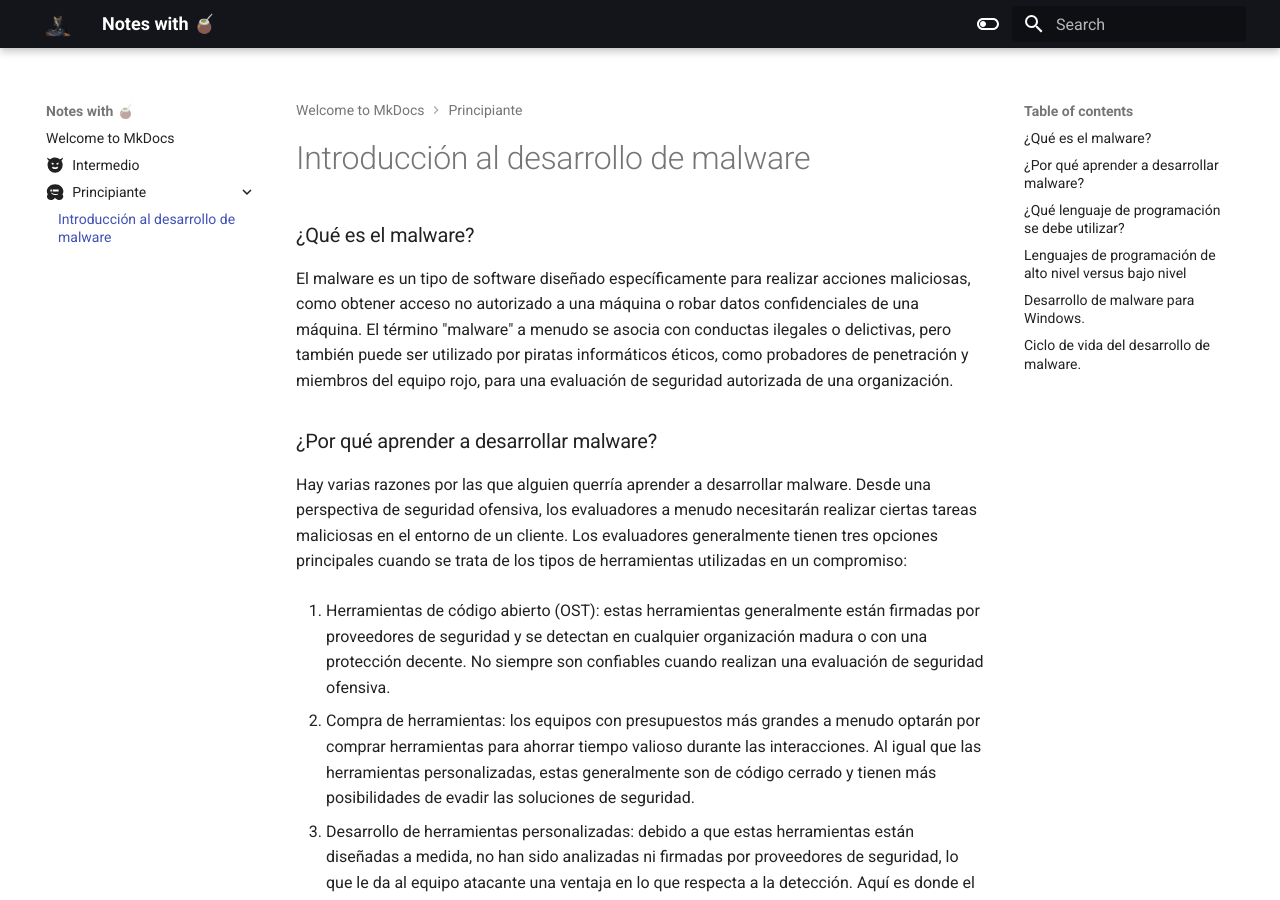
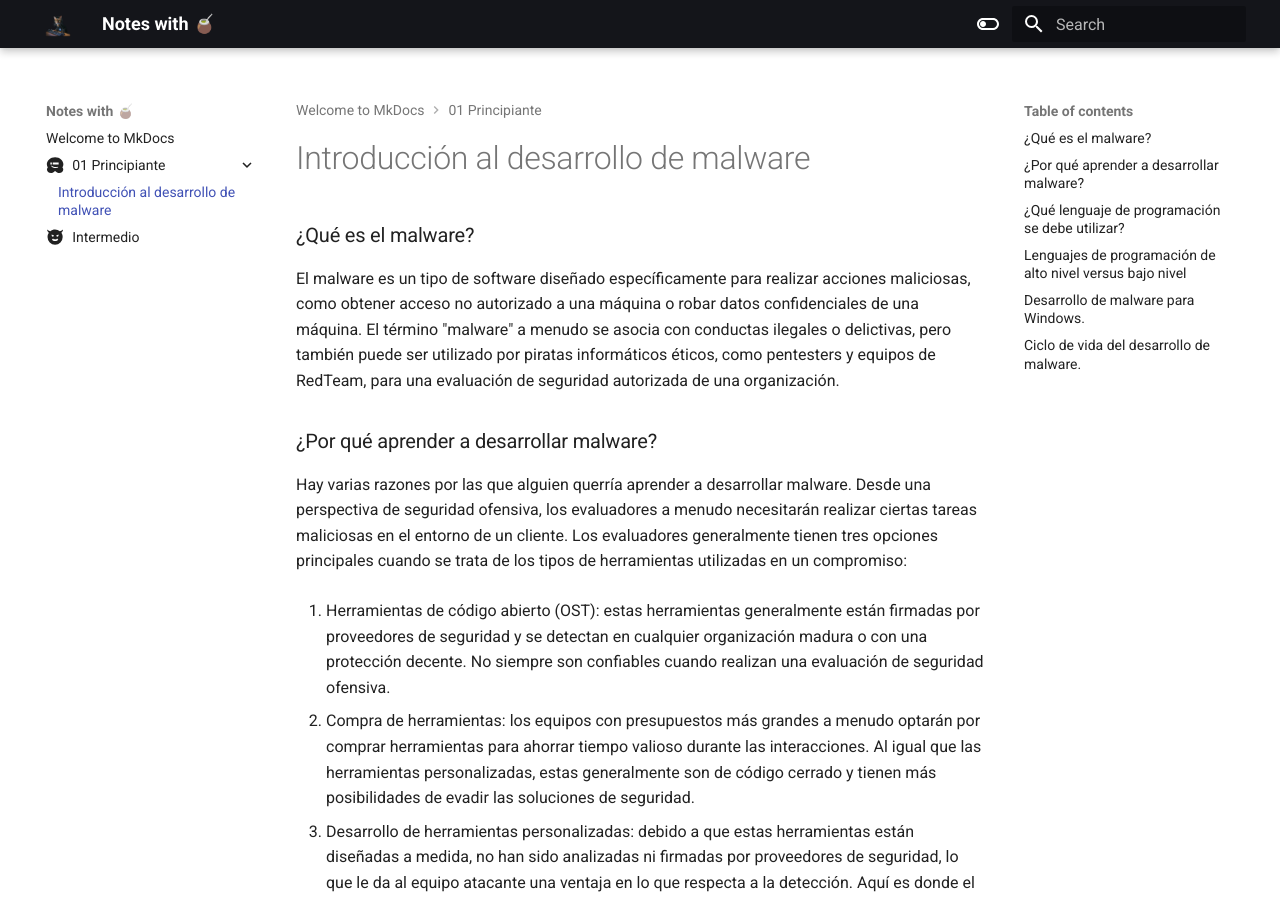
Before and after one commit to y3rb1t4/m4ld3v-notes, an MkDocs documentation site: the page built from docs/01-Principiante/Intro.md, in a window 1280 px wide and 900 px high. Built offline with MkDocs 1.6.1 and Material for MkDocs 9.7.7, drawn with Linux system fonts in a browser that asks for light colours.

Commit message:
vault backup: 2024-04-10 00:44:38

```diff
--- a/docs/Principiante/Intro.md
+++ b/docs/01-Principiante/Intro.md
@@ -3,11 +3,12 @@
 
 ### ¿Qué es el malware?
 
-El malware es un tipo de software diseñado específicamente para realizar acciones maliciosas, como obtener acceso no autorizado a una máquina o robar datos confidenciales de una máquina. El término "malware" a menudo se asocia con conductas ilegales o delictivas, pero también puede ser utilizado por piratas informáticos éticos, como probadores de penetración y miembros del equipo rojo, para una evaluación de seguridad autorizada de una organización.
+El malware es un tipo de software diseñado específicamente para realizar acciones maliciosas, como obtener acceso no autorizado a una máquina o robar datos confidenciales de una máquina. El término "malware" a menudo se asocia con conductas ilegales o delictivas, pero también puede ser utilizado por piratas informáticos éticos, como pentesters y equipos de RedTeam, para una evaluación de seguridad autorizada de una organización.
 
 
 
 ### ¿Por qué aprender a desarrollar malware?
+
 Hay varias razones por las que alguien querría aprender a desarrollar malware. Desde una perspectiva de seguridad ofensiva, los evaluadores a menudo necesitarán realizar ciertas tareas maliciosas en el entorno de un cliente. Los evaluadores generalmente tienen tres opciones principales cuando se trata de los tipos de herramientas utilizadas en un compromiso:
 
 1. Herramientas de código abierto (OST): estas herramientas generalmente están firmadas por proveedores de seguridad y se detectan en cualquier organización madura o con una protección decente. No siempre son confiables cuando realizan una evaluación de seguridad ofensiva.
```
Also changed, not shown: README.md (+3 -2 lines), docs/01-Principiante/index.md (renamed from docs/Principiante/index.md).
